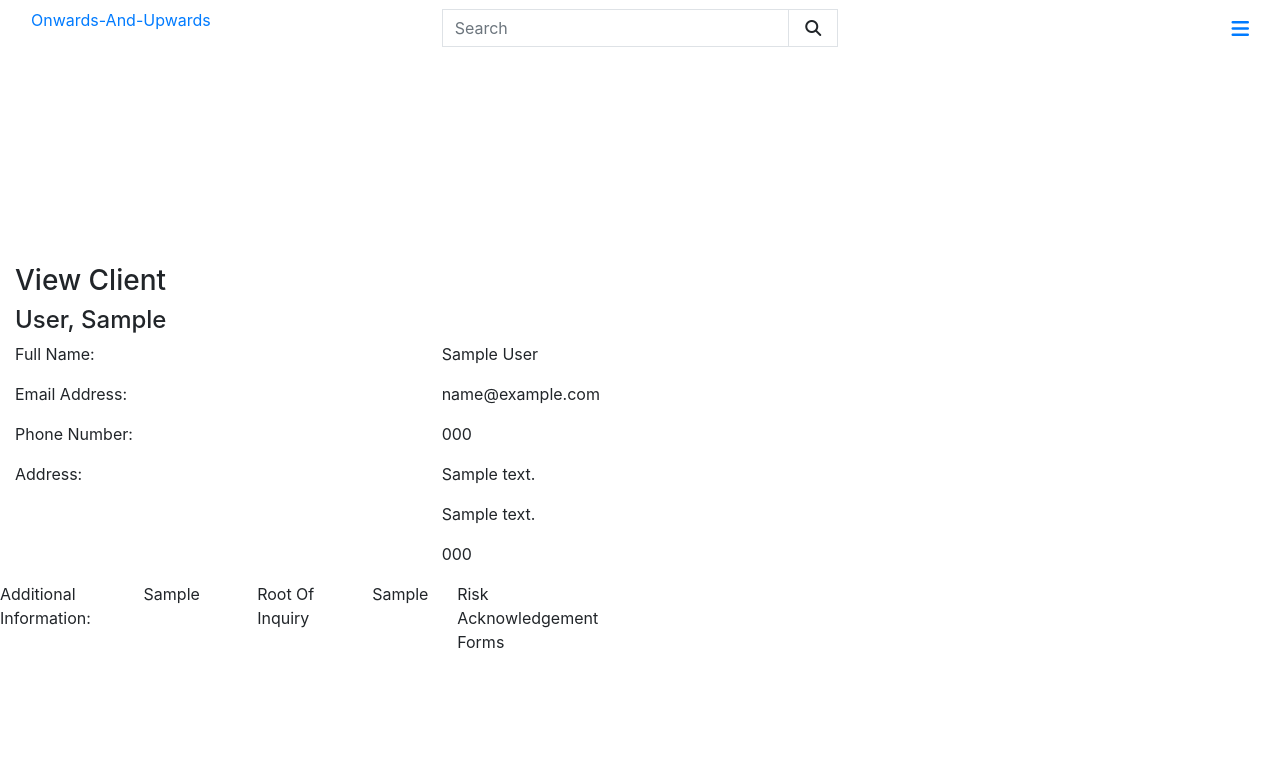
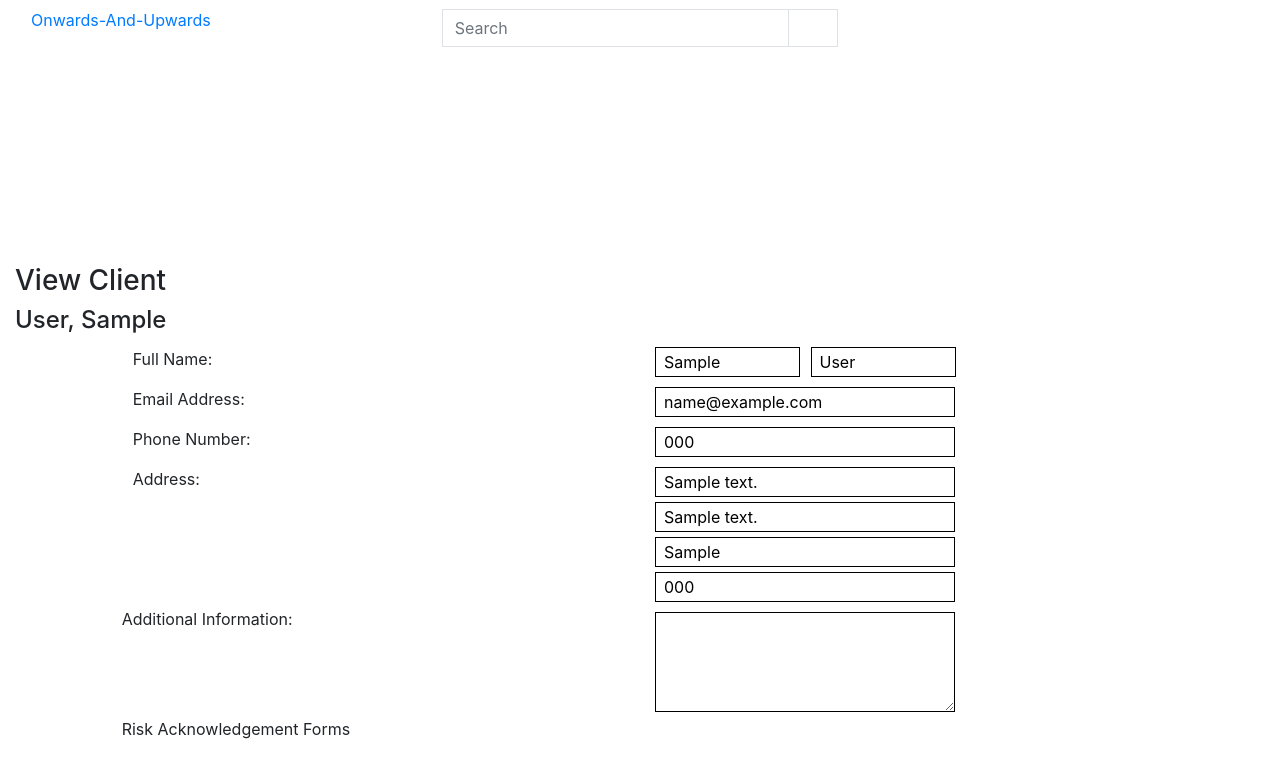
Before and after one commit to Lindsaykerr1994/Onwards-And-Upwards-Backend, a Django app: a page that uses clients/templates/clients/view_client.html in a window 1280 px wide. Shown: the top 778 px of the page. Run offline with Django 3.2, Linux system fonts and the light colour scheme; a user stored in the database is signed in; tables that the repository leaves empty hold one stand-in row (values such as "Sample post"); some libraries are stand-ins or nearby versions.

Commit message:
Added field to client model and built edit client form

```diff
--- a/clients/models.py
+++ b/clients/models.py
@@ -8,6 +8,7 @@ class Client(models.Model):
     phone_number = models.CharField(max_length=15, null=True, blank=True)
     street_address1 = models.CharField(max_length=254, null=True, blank=True)
     street_address2 = models.CharField(max_length=254, null=True, blank=True)
+    town_or_city = models.CharField(max_length=254, null=True, blank=True)
     postcode = models.CharField(max_length=10, null=True, blank=True)
     additional_info = models.TextField(null=True, blank=True)
     root_of_inquiry = models.CharField(max_length=254, null=False, blank=False,
--- a/clients/templates/clients/view_client.html
+++ b/clients/templates/clients/view_client.html
@@ -2,6 +2,7 @@
 {% load static %}
 
 {% block extra_css %}
+    <link rel="stylesheet" href="{% static 'css/forms.css' %}"
 {% endblock %}
 
 {% block content %}
@@ -12,8 +13,8 @@
                 <h4>{{ client.last_name }}, {{ client.first_name }}</h4>
             </div>
         </div>
-        <div id="view-client-container" class="row">
-            <div class="col-8">
+        <div id="view-client-container" class="row d-none">
+            <div class="col-10 mx-auto">
                 <div class="row">
                     <div class="col-6">
                         <p>Full Name:</p>
@@ -65,40 +66,95 @@
                         {% if client.street_address2 %}
                         <p>{{ client.street_address2 }}</p>
                         {% endif %}
+                        {% if client.town_or_city %}
+                        <p>{{ client.town_or_city }}</p>
+                        {% endif %}
                         {% if client.postcode %}
                         <p>{{ client.postcode }}</p>
                         {% endif %}
                     </div>
+                </div>
+                <div class="row">
+                    <div class="col-6">
+                        <p>Additional Information:</p>
+                    </div>
+                    <div class="col-6">
+                        {% if client.additional_info %}
+                            <p>{{ client.additional_info }}</p>
+                        {% else %}
+                            <p>N/A</p>
+                        {% endif %}
+                    </div>
+                </div>
+                <div class="row">
+                    <div class="col-6">
+                        <p>Root Of Inquiry</p>
+                    </div>
+                    <div class="col-6">
+                        <p>{{ client.root_of_inquiry }}</p>
+                    </div>
+                </div>
+                <div class="row">
+                    <div class="col-6">
+                        Risk Acknowledgement Forms
+                    </div>
+                    <!-- Risk Acknowledgement Forms Go Here -->
+                </div>
+            </div>
+        </div>
+        <div id="edit-client-container" class="row">
+            <div class="col-10 mx-auto">
+                <form method="POST" class="onwards-form small-form">
                     <div class="row">
                         <div class="col-6">
-                            Additional Information:
+                            <p>Full Name:</p>
                         </div>
-                        <div class="col-6">
-                            {% if client.additional_info %}
-                                {{ client.additional_info }}
-                            {% else %}
-                                N/A
-                            {% endif %}
+                        <div id="name-form-container" class="col-6">
+                            <input type="text" name="
+                            first_name" id="id_first_name" placeholder="First Name" value="{{ client.first_name }}">
+                            <input type="text" name="last_name" id="id_last_name" placeholder="Last Name" value="{{ client.last_name }}">
                         </div>
                     </div>
                     <div class="row">
                         <div class="col-6">
-                            Root Of Inquiry
+                            <p>Email Address:</p>
                         </div>
                         <div class="col-6">
-                            {{ client.root_of_inquiry }}
+                            <input type="email" name="email_address" id="id_email_address" placeholder="Email Address" {% if client.email_address %} value="{{ client.email_address }}" {% endif %}>
                         </div>
                     </div>
                     <div class="row">
                         <div class="col-6">
-                            Risk Acknowledgement Forms
+                            <p>Phone Number:</p>
                         </div>
-                        <!-- Risk Acknowledgement Forms Go Here -->
+                        <div class="col-6">
+                            <input type="text" name="phone_number" id="id_phone_number" placeholder="Phone Number" {% if client.phone_number %} value="{{ client.phone_number }}" {% endif %}>
+                        </div>
                     </div>
-                </div>
+                    <div class="row">
+                        <div class="col-6">
+                            <p>Address:</p>
+                        </div>
+                        <div class="col-6">
+                            <input type="text" name="street_address1" id="id_street_address1" placeholder="Address Line 1" {% if client.street_address1 %} value="{{ client.street_address1 }}" {% endif %}>
+                            <input type="text" name="street_address2" id="id_street_address2" placeholder="Address Line 2" {% if client.street_address2 %} value="{{ client.street_address2 }}" {% endif %}>
+                            <input type="text" name="town_or_city" id="id_town_or_city" placeholder="Town Or City" {% if client.town_or_city %} value="{{ client.town_or_city }}" {% endif %}>
+                            <input type="text" name="postcode" id="id_postcode" placeholder="Postcode" {% if client.postcode %} value="{{ client.postcode }}" {% endif %}>
+                        </div>
+                    </div>
+                    <div class="row">
+                        <div class="col-6">Additional Information:</div>
+                        <div class="col-6">
+                            <textarea name="additional_info" id="id_additional_info" value="{{ client.additional_notes }}"></textarea>
+                        </div>
+                    </div>
+                    <div class="row">
+                        <div class="col-6">Risk Acknowledgement Forms</div>
+                        <div class="col-6"></div>
+                    </div>
+                </form>
             </div>
         </div>
-        <div if="edit-client-container" class="row"></div>
     </div>
 {% endblock %}
 
--- a/static/css/base.css
+++ b/static/css/base.css
@@ -37,6 +37,9 @@ body {
     color: #000;
     text-decoration: none;
 }
+.text-black {
+    color: #000 !important;
+}
 @media (min-width: 1200px) {
   .container {
     max-width: 80%;
--- a/static/css/forms.css
+++ b/static/css/forms.css
@@ -1,10 +1,13 @@
 .onwards-form {
     width: 450px;
+}
+.onwards-form.small-form{
+    width: 100%;
 }
 .onwards-form *:not(div) {
     margin: 5px 0px 5px 11px;
 }
-.onwards-form input:not([type='checkbox']):not([type='submit']), .onwards-form select {
+.onwards-form input:not([type='checkbox']):not([type='submit']), .onwards-form select, .onwards-form textarea {
     width: 428px;
     height: 30px;
     display: block;
@@ -12,3 +15,17 @@
     border: 1px solid #000;
     padding: 4px 8px;
 }
+.small-form input:not([type='checkbox']):not([type='submit']), .small-form textarea{
+    width: 300px;
+    margin-left: 0px;
+}
+.onwards-form textarea {
+    height: 100px;
+}
+#name-form-container input {
+    width: 145px;
+    display: inline-block;
+}
+#name-form-container input:nth-of-type(1) {
+    margin-right: 6px;
+}
```
Also changed, not shown: clients/migrations/0004_client_town_or_city.py (added).
